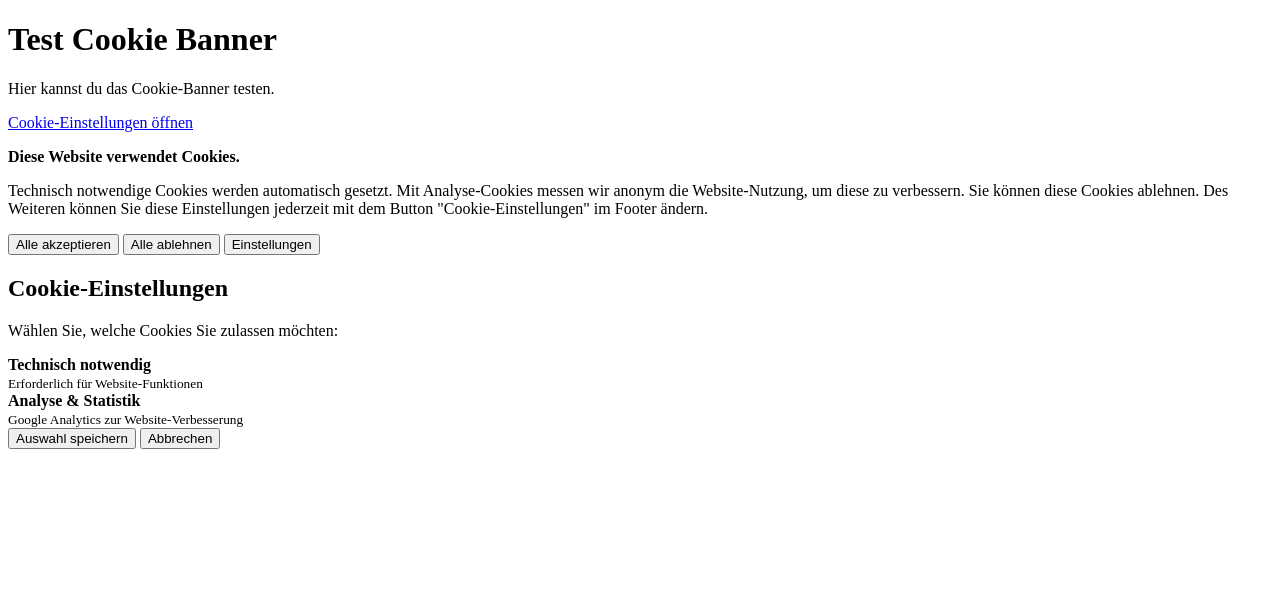
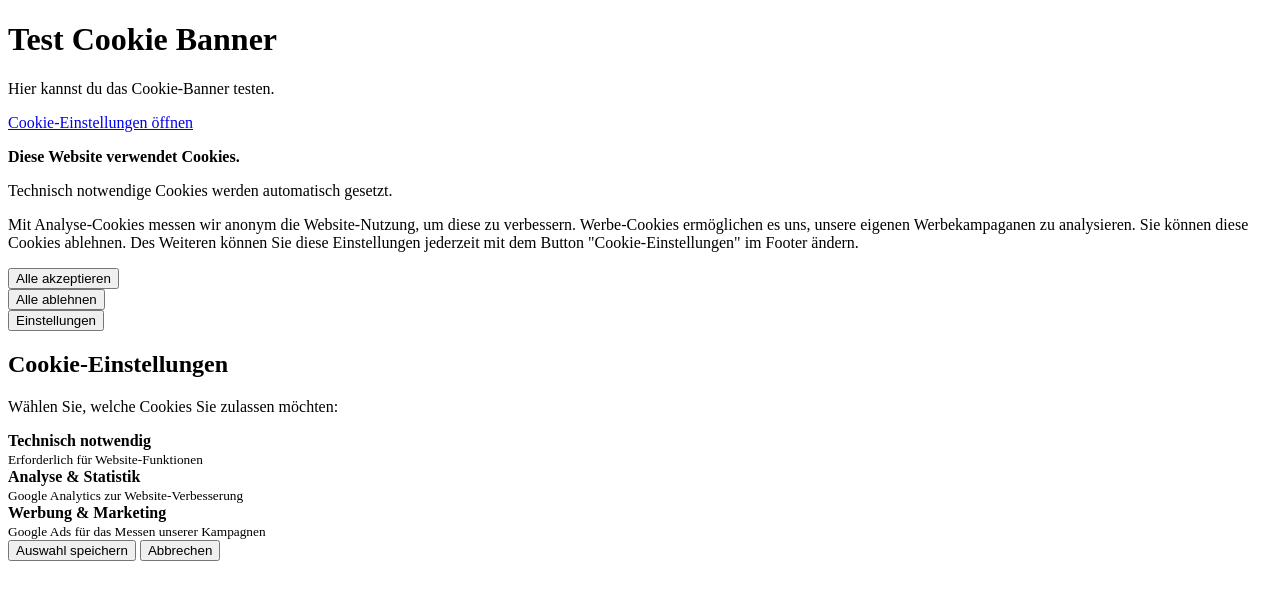
Before and after one commit to diefenbach/lfs-cookie-consent, a Django app: template src/lfs_cookie_consent/templates/lfs_cookie_consent/base.html in a window 1280 px wide. Shown: the top 600 px of the page. Run offline with Django 3.2, Linux system fonts and the light colour scheme; the template is opened without the code that fills it, so the values that code supplies are empty.

Commit message:
Enhance cookie consent management by adding advertising toggle functionality, updating consent handling for advertising cookies, and improving UI layout in cookie banner and modal. Refactor event listener setup for toggles to prevent duplication.

```diff
--- a/src/lfs_cookie_consent/templates/lfs_cookie_consent/cookie_banner.html
+++ b/src/lfs_cookie_consent/templates/lfs_cookie_consent/cookie_banner.html
@@ -1,17 +1,42 @@
 <div id="lcc-cookie-banner" class="lcc-cookie-banner">
+    <div class="container">
+        <div class="row">
+            <div class="col-12">
                 <div class="lcc-cookie-content">
+                    <div class="row">
+                        <div class="col-12 col-md-8">
                             <div class="lcc-cookie-text">
                                 <p><strong>Diese Website verwendet Cookies.</strong></p>
                                 <p>
                                     Technisch notwendige Cookies werden automatisch gesetzt.
-            Mit Analyse-Cookies messen wir anonym die Website-Nutzung, um diese zu verbessern. Sie
-            können diese Cookies ablehnen. Des Weiteren können Sie diese Einstellungen jederzeit mit dem Button
-            "Cookie-Einstellungen" im Footer ändern.</p>
+                                </p>
+                                <p>
+                                    Mit Analyse-Cookies messen wir anonym die Website-Nutzung, um diese zu verbessern.
+                                    Werbe-Cookies ermöglichen es uns, unsere eigenen Werbekampaganen zu analysieren.
+                                    Sie können diese Cookies ablehnen. Des Weiteren können Sie diese Einstellungen jederzeit mit dem Button
+                                    "Cookie-Einstellungen" im Footer ändern.
+                                </p>
+                        </p>
                             </div>
+                        </div>
+                        <div class="col-12 col-md-4">
                             <div class="lcc-cookie-buttons">
-            <button id="lcc-accept-all" class="lcc-cookie-btn lcc-btn-accept">Alle akzeptieren</button>
-            <button id="lcc-decline-all" class="lcc-cookie-btn lcc-btn-decline">Alle ablehnen</button>
-            <button id="lcc-show-settings" class="lcc-cookie-btn lcc-btn-settings">Einstellungen</button>
+                                <div class="row">
+                                    <div class="col-12 mb-2">
+                                        <button id="lcc-accept-all" class="lcc-cookie-btn lcc-btn-accept w-100">Alle akzeptieren</button>
+                                    </div>
+                                    <div class="col-12 mb-2">
+                                        <button id="lcc-decline-all" class="lcc-cookie-btn lcc-btn-decline w-100">Alle ablehnen</button>
+                                    </div>
+                                    <div class="col-12">
+                                        <button id="lcc-show-settings" class="lcc-cookie-btn lcc-btn-settings w-100">Einstellungen</button>
                                     </div>
                                 </div>
                             </div>
+                        </div>
+                    </div>
+                </div>
+            </div>
+        </div>
+    </div>
+</div>
--- a/src/lfs_cookie_consent/templates/lfs_cookie_consent/cookie_modal.html
+++ b/src/lfs_cookie_consent/templates/lfs_cookie_consent/cookie_modal.html
@@ -23,6 +23,16 @@
             </div>
         </div>
 
+        <div class="lcc-toggle-row">
+            <div>
+                <strong>Werbung & Marketing</strong><br>
+                <small>Google Ads für das Messen unserer Kampagnen</small>
+            </div>
+            <div id="lcc-advertising-toggle" class="lcc-toggle">
+                <div class="lcc-toggle-slider"></div>
+            </div>
+        </div>
+
         <div class="lcc-modal-buttons">
             <button id="lcc-save-settings" class="lcc-cookie-btn lcc-btn-accept">Auswahl speichern</button>
             <button id="lcc-close-modal" class="lcc-cookie-btn lcc-btn-decline">Abbrechen</button>
```
Also changed, not shown: src/lfs_cookie_consent/static/lfs_cookie_consent/lfs_cookie_consent.js (+65 -6 lines), src/lfs_cookie_consent/templates/lfs_cookie_consent/gtm_script.html (indentation only). Lines whose indentation alone changed are shown as unchanged.
